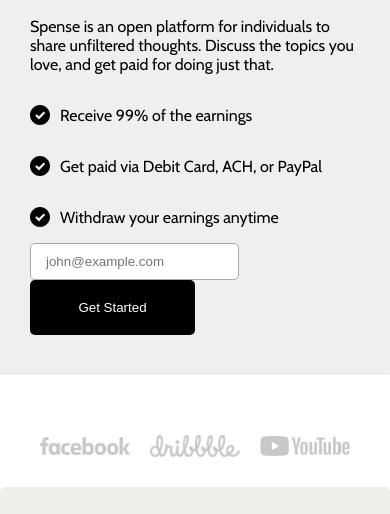
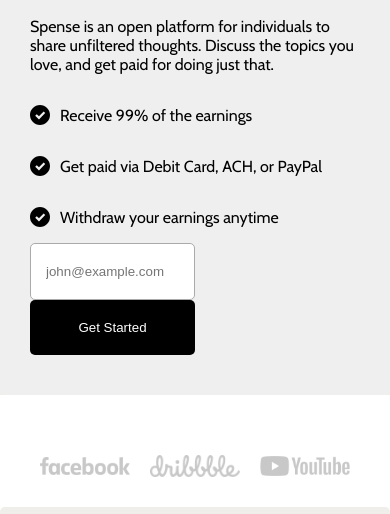
Before and after one commit to fosteeco/codewell-spense-landing-page-challenge, a plain HTML site: page index.html in a window 390 px wide. Shown: the part 582-1096 px from the top of the page. Drawn offline with nearby package versions, Linux system fonts and the light colour scheme.

Commit message:
Added input style for mobile

```diff
--- a/style.css
+++ b/style.css
@@ -326,7 +326,8 @@ footer div:first-of-type {
     flex: 100%;
   }
 
-  form .get-started {
+  form button.get-started,
+  input[type='email'] {
     padding-top: 20px;
     padding-bottom: 20px;
     width: 50%;
```
